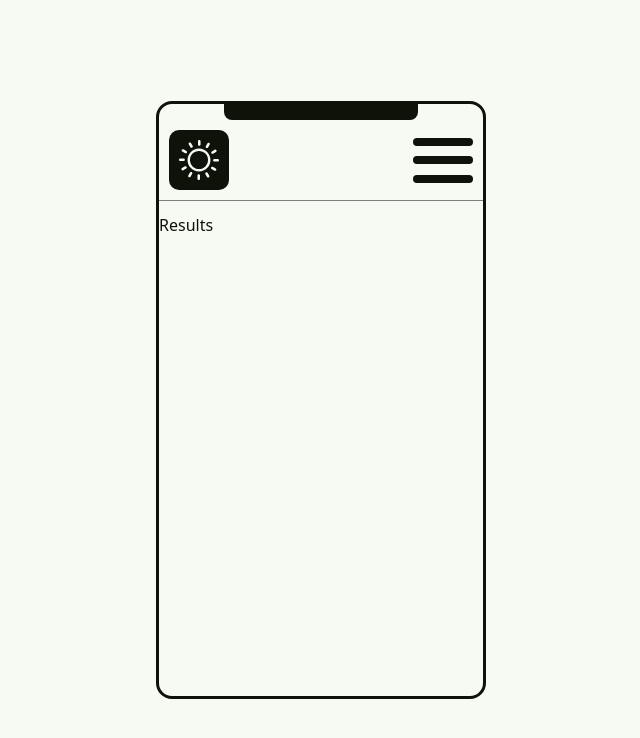
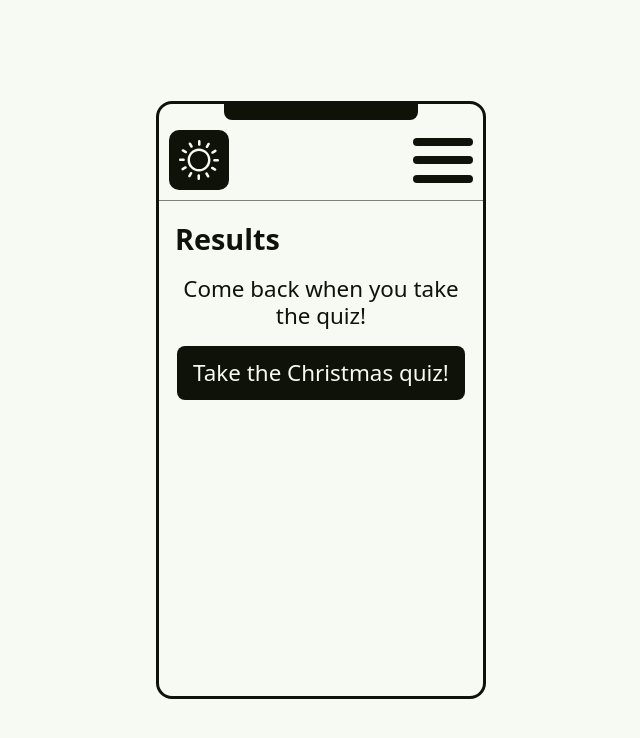
Before and after one commit to Kreoniz/christmas-quiz, a SvelteKit app: page /results in a window 1280 px wide. Shown: the top 738 px of the page, without its empty margins (319-959 px from the left). Built offline with nearby package versions, Linux system fonts and the light colour scheme.

Commit message:
Style results page

```diff
--- a/src/routes/+layout.svelte
+++ b/src/routes/+layout.svelte
@@ -46,7 +46,9 @@
 	<div class="menu-content" transition:fly={{ x: 500, duration: 1000, opacity: 0 }}>
 		<a on:click={toggleMenu} href="/" class:active={$page.url.pathname === '/'}>Home</a>
 		<a on:click={toggleMenu} href="/quiz" class:active={$page.url.pathname === '/quiz'}>Quiz</a>
-		<a on:click={toggleMenu} href="/results" class:active={$page.url.pathname === '/results'}>Results</a>
+		<a on:click={toggleMenu} href="/results" class:active={$page.url.pathname === '/results'}
+			>Results</a
+		>
 		<a on:click={toggleMenu} href="/about" class:active={$page.url.pathname === '/about'}>About</a>
 	</div>
 {/if}
--- a/src/routes/quiz/+page.svelte
+++ b/src/routes/quiz/+page.svelte
@@ -222,6 +222,7 @@
 
 		height: var(--size);
 		width: var(--size);
+		aspect-ratio: 1;
 		border-radius: 50%;
 
 		border: calc(var(--size) / 10) solid var(--text);
--- a/src/routes/results/+page.svelte
+++ b/src/routes/results/+page.svelte
@@ -1,5 +1,64 @@
+<script>
+	import { onMount } from 'svelte';
+
+	let passed = false;
+
+	onMount(() => {
+		if (localStorage.getItem('results')) {
+			passed = true;
+		}
+	});
+</script>
+
 <svelte:head>
 	<title>Results</title>
 </svelte:head>
 
-<h1>Results</h1>
+<div class="container">
+	<h1>Results</h1>
+
+	{#if passed}
+		<p>Your results:</p>
+		...
+	{:else}
+		<p class="info">Come back when you take the quiz!</p>
+		<a href="/quiz">Take the Christmas quiz!</a>
+	{/if}
+</div>
+
+<style>
+	.container {
+		padding: 0 1rem;
+	}
+
+	h1 {
+		font-size: 1.8rem;
+		font-weight: 600;
+		line-height: 1.5;
+	}
+
+	.info {
+		text-align: center;
+		font-size: 1.4rem;
+		line-height: 1.2;
+		margin-block: 1rem;
+	}
+
+	a {
+		font-weight: 500;
+		display: block;
+		font-size: 1.4rem;
+		text-decoration: none;
+		width: fit-content;
+		margin: auto;
+		border-radius: 0.5rem;
+
+		padding: 1rem;
+		background: var(--text);
+		color: var(--background);
+	}
+
+	a:hover {
+		text-decoration: underline;
+	}
+</style>
```
Also changed, not shown: src/lib/files/questions.js (+2 -10 lines), src/routes/about/+page.svelte (+8 -3 lines), src/lib/SvgWaterfall.svelte (added).
